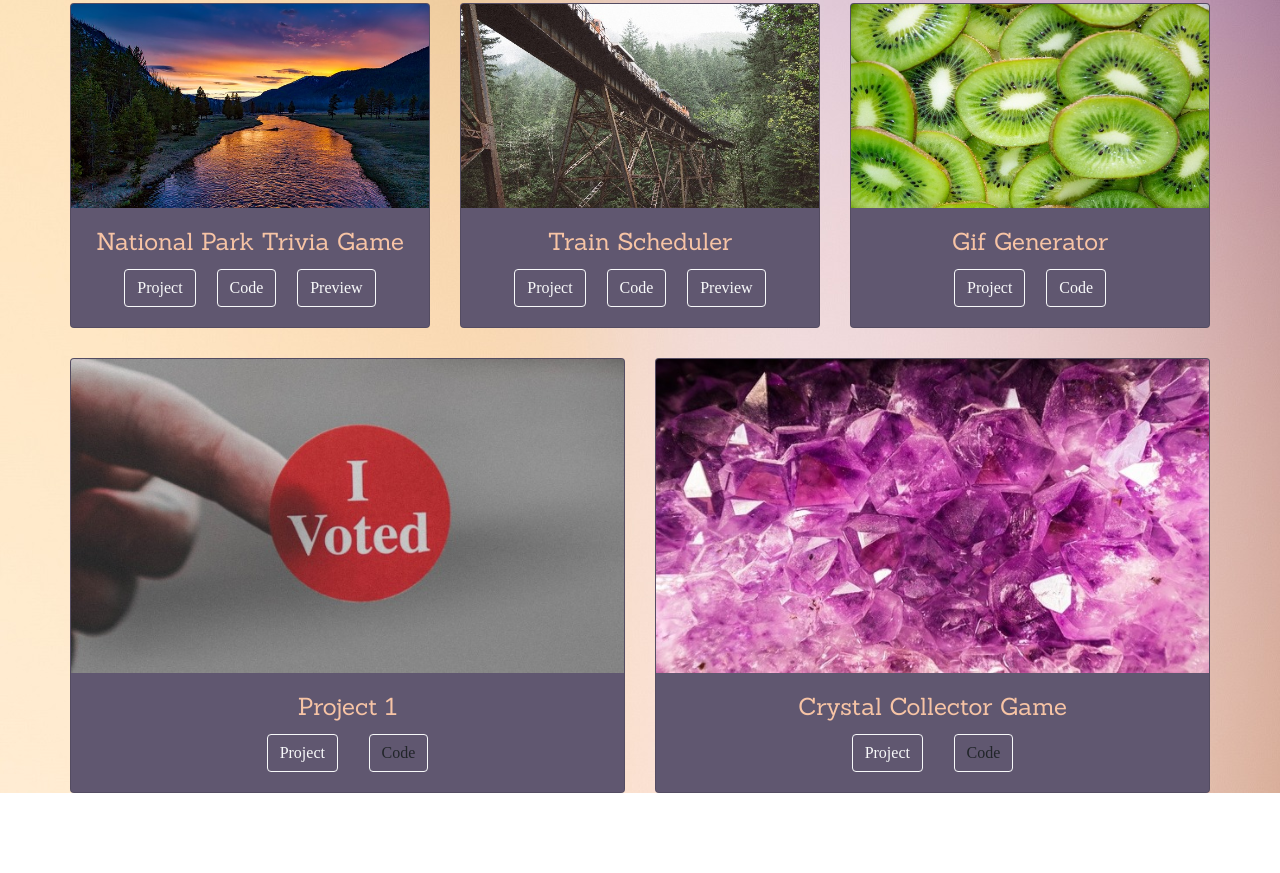
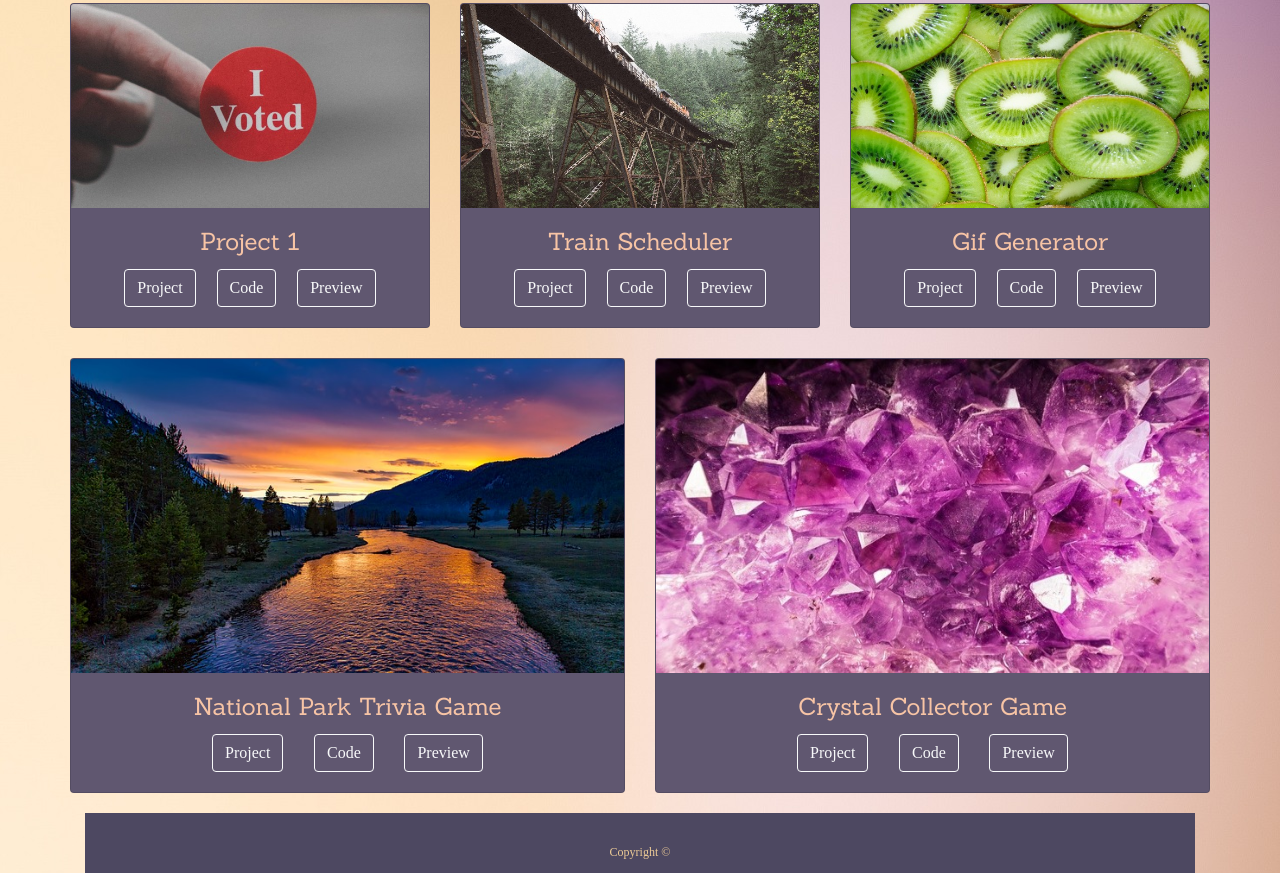
Before and after one commit to sarahlopriore/Portfolio-Page, a plain HTML site: page portfolio.html in a window 1280 px wide. Shown: the part 282-1155 px from the top of the page. Before the commit the page ends 1075 px from the top, so only its background shows below. Drawn offline with nearby package versions, Linux system fonts and the light colour scheme; a web font is replaced by a local one.

Commit message:
added footer

```diff
--- a/assets/css/style.css
+++ b/assets/css/style.css
@@ -77,3 +77,18 @@ a:hover {
 .list-group-item {
     background-color: #f7c4a5;
 }
+
+.popover {
+    max-width: 100%;
+}
+
+  footer {
+    padding: 30px 0;
+    clear: both;
+    font-size: 12px;
+    color: #edcb96;
+    text-align: center;
+    background: #4d4861;
+    height: 50px;
+    margin-top: 20px;
+  }
--- a/assets/javascript/app.js
+++ b/assets/javascript/app.js
@@ -1,3 +1,7 @@
 $(function () {
     $('[data-toggle="popover"]').popover()
-})
+});
+
+$('.popover-dismiss').popover({
+    trigger: 'focus'
+  })
--- a/portfolio.html
+++ b/portfolio.html
@@ -37,12 +37,12 @@
         <div class="row">
             <div class="card-deck">
                 <div class="card">
-                    <img class="card-img-top" src="assets/images/yellowstone-national-park.jpg" alt="Yellowstone National Park">
+                    <img class="card-img-top" src="assets/images/i-voted.jpg" alt="I voted sticker">
                     <div class="card-body text-center">
-                        <h4 class="card-title">National Park Trivia Game</h4>
-                        <a href="https://sarahlopriore.github.io/TriviaGame/" class="btn btn-outline-light p-btn" target="_blank">Project</a>
-                        <a href="https://github.com/sarahlopriore/TriviaGame" class="btn btn-outline-light p-btn" target="_blank">Code</a>
-                        <button type="button" class="btn btn-outline-light" data-toggle="popover" title="Screenshot" data-html="true" data-container="body" data-content="<img src='assets/images/nat-park-trivia.png' width='200' />">
+                        <h4 class="card-title">Project 1</h4>
+                        <a href="" class="btn btn-outline-light p-btn" target="_blank">Project</a>
+                        <a href="" class="btn btn-outline-light p-btn" target="_blank">Code</a>
+                        <button type="button" class="btn btn-outline-light" data-toggle="popover" data-trigger="focus" title="Screenshot" data-html="true" data-container="body" data-content="<img src='assets/images/' width='200' />">
                             Preview
                         </button>
                     </div>
@@ -53,7 +53,7 @@
                         <h4 class="card-title">Train Scheduler</h4>
                         <a href="https://sarahlopriore.github.io/Train-Scheduler/" class="btn btn-outline-light p-btn" target="_blank">Project</a>
                         <a href="https://github.com/sarahlopriore/Train-Scheduler" class="btn btn-outline-light p-btn" target="_blank">Code</a>
-                        <button type="button" class="btn btn-outline-light" data-toggle="popover" title="Screenshot" data-html="true" data-container="body" data-content="<img src='assets/images/train-scheduler.png' width='200' />">
+                        <button type="button" class="btn btn-outline-light" data-toggle="popover" data-trigger="focus" title="Screenshot" data-html="true" data-container="body" data-content="<img src='assets/images/train-scheduler.png' width='500' />">
                             Preview
                         </button>
                     </div>
@@ -63,7 +63,10 @@
                     <div class="card-body text-center">
                         <h4 class="card-title">Gif Generator</h4>
                         <a href="https://sarahlopriore.github.io/Giphy/" class="btn btn-outline-light p-btn" target="_blank">Project</a>
-                        <a href="https://github.com/sarahlopriore/Giphy" class="btn btn-outline-light" target="_blank">Code</a>
+                        <a href="https://github.com/sarahlopriore/Giphy" class="btn btn-outline-light p-btn" target="_blank">Code</a>
+                        <button type="button" class="btn btn-outline-light" data-toggle="popover" data-trigger="focus" title="Screenshot" data-html="true" data-container="body" data-content="<img src='assets/images/gif-generator.png' width='200' />">
+                            Preview
+                        </button>
                     </div>
                 </div>
             </div>
@@ -73,11 +76,14 @@
         <div class="row">
             <div class="card-deck">
                 <div class="card">
-                    <img class="card-img-top" src="assets/images/i-voted.jpg" alt="I voted sticker">
+                    <img class="card-img-top" src="assets/images/yellowstone-national-park.jpg" alt="Yellowstone National Park">
                     <div class="card-body text-center">
-                        <h4 class="card-title">Project 1</h4>
-                        <a href="" class="btn btn-outline-light p-btn" target="_blank">Project</a>
-                        <a herf="" class="btn btn-outline-light" target="_blank">Code</a>
+                        <h4 class="card-title">National Park Trivia Game</h4>
+                        <a href="https://sarahlopriore.github.io/TriviaGame/" class="btn btn-outline-light p-btn" target="_blank">Project</a>
+                        <a href="https://github.com/sarahlopriore/TriviaGame" class="btn btn-outline-light p-btn" target="_blank">Code</a>
+                        <button type="button" class="btn btn-outline-light" data-toggle="popover" data-trigger="focus" data-placement="top" title="Screenshot" data-html="true" data-container="body" data-content="<img src='assets/images/nat-park-trivia.png' width='200' />">
+                            Preview
+                        </button>
                     </div>
                 </div>
                 <div class="card">
@@ -85,13 +91,20 @@
                     <div class="card-body text-center">
                         <h4 class="card-title">Crystal Collector Game</h4>
                         <a href="" class="btn btn-outline-light p-btn" target="_blank">Project</a>
-                        <a herf="" class="btn btn-outline-light" target="_blank">Code</a>
+                        <a href="" class="btn btn-outline-light p-btn" target="_blank">Code</a>
+                        <button type="button" class="btn btn-outline-light" data-toggle="popover" data-trigger="focus" title="Screenshot" data-html="true" data-container="body" data-content="<img src='assets/images/' width='200' />">
+                            Preview
+                        </button>
                     </div>
                 </div>
             </div>
         </div>
 
-
+        <footer>
+            <div>
+                Copyright &copy;
+            </div>
+        </footer>
     </div>
 
 
```
Also changed, not shown: contact.html (+5 -0 lines), index.html (+5 -0 lines), assets/images/gif-generator.png (added).
